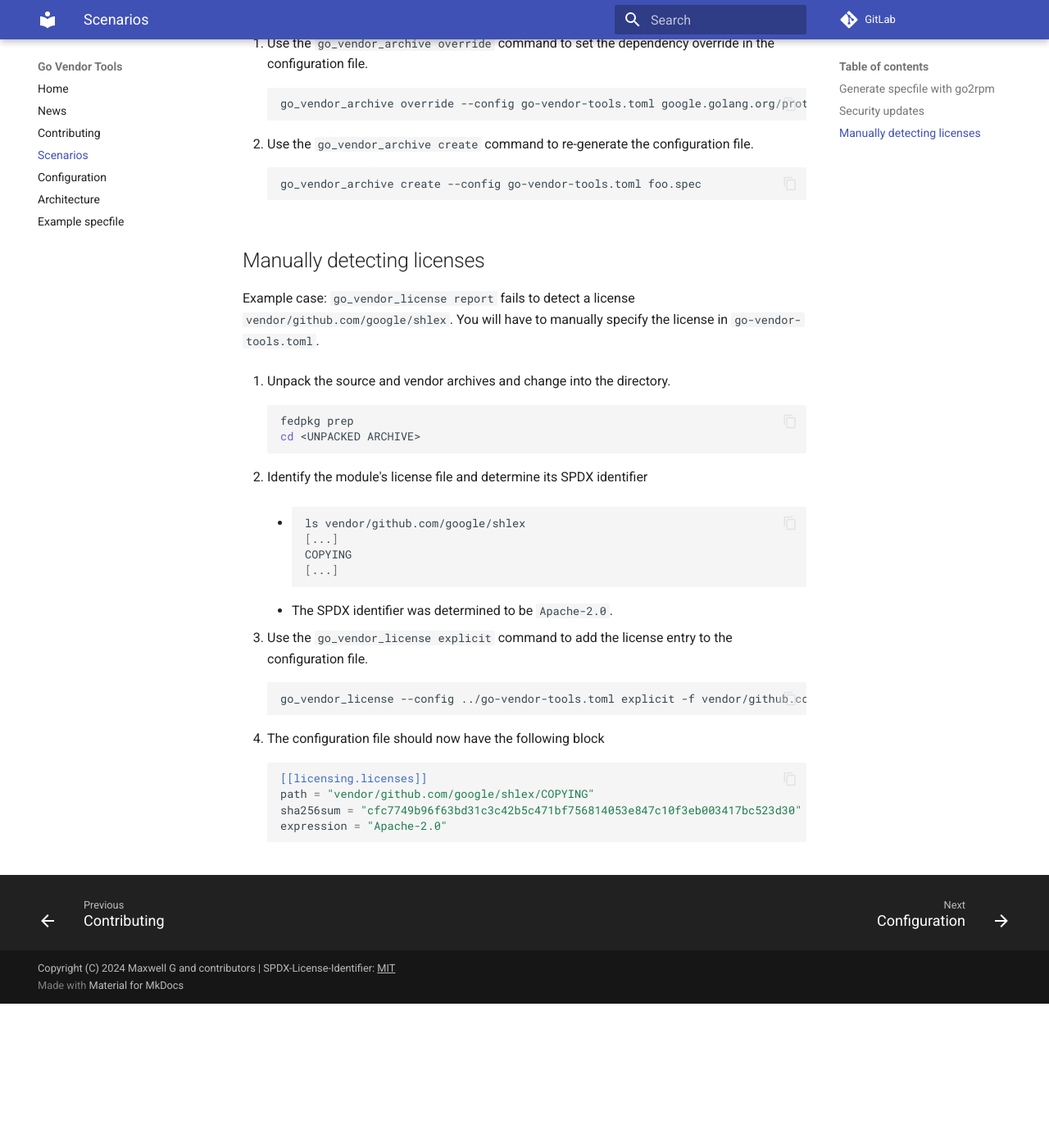
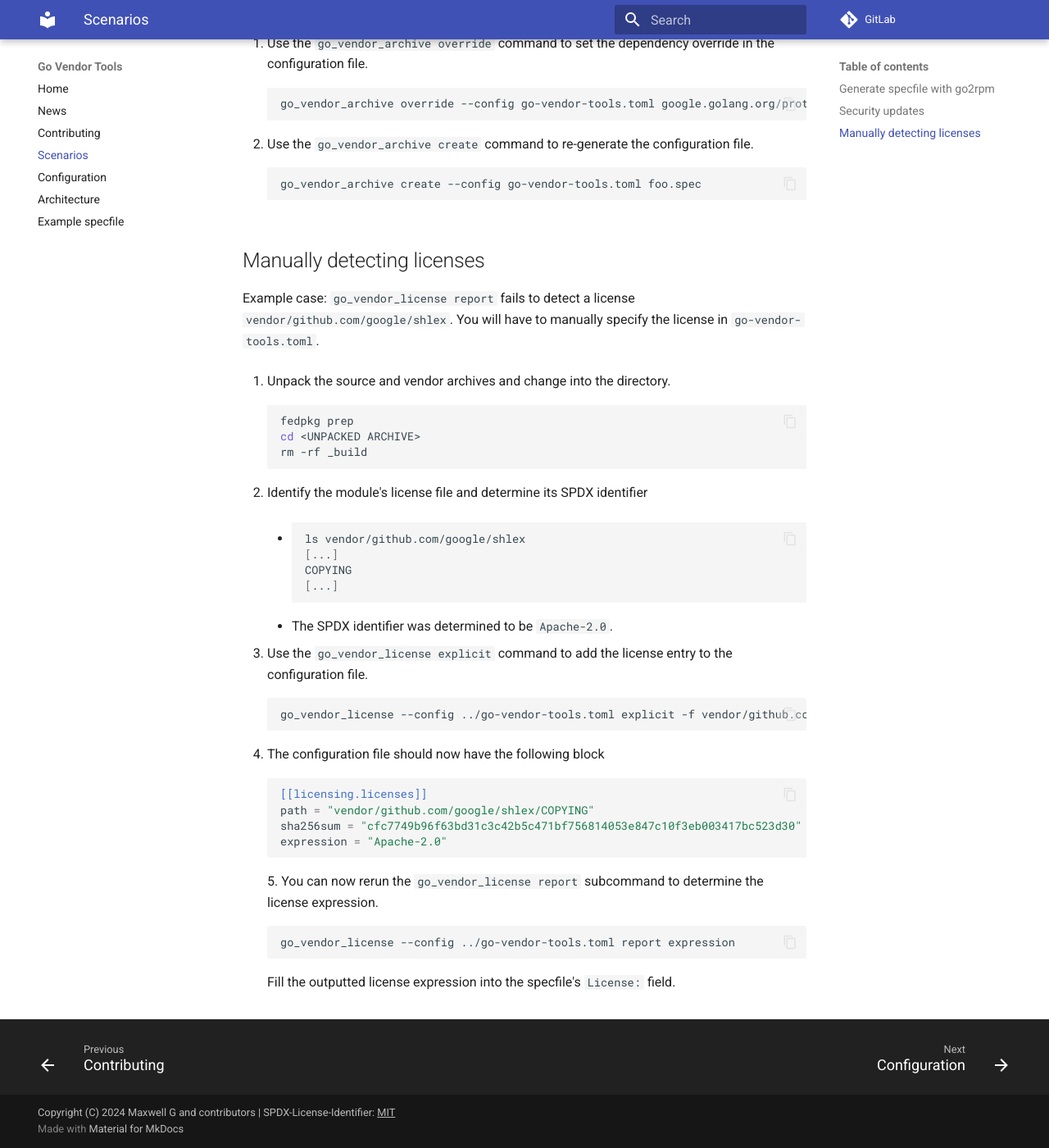
Before and after one commit to gotmax23/go-vendor-tools-mirror, an MkDocs documentation site: the page built from doc/scenarios.md, in a window 1280 px wide and 1400 px high, scrolled down 818 px. Shown: the whole window at 82% size. Built offline with MkDocs 1.6.1 and Material for MkDocs 9.7.7, drawn with Linux system fonts in a browser that asks for light colours; comment, search, counter and statistics services are not loaded; before the commit the page ends 2042 px from its top, so only the background shows below that.

Commit message:
doc Scenarios: flesh out manual license detection section

````diff
--- a/doc/scenarios.md
+++ b/doc/scenarios.md
@@ -61,6 +61,7 @@ in `go-vendor-tools.toml`.
     ``` bash
     fedpkg prep
     cd <UNPACKED ARCHIVE>
+    rm -rf _build
     ```
 
 2. Identify the module's license file and determine its SPDX identifier
@@ -89,3 +90,11 @@ in `go-vendor-tools.toml`.
     sha256sum = "cfc7749b96f63bd31c3c42b5c471bf756814053e847c10f3eb003417bc523d30"
     expression = "Apache-2.0"
     ```
+5. You can now rerun the `go_vendor_license report` subcommand to determine the
+   license expression.
+
+    ``` bash
+    go_vendor_license --config ../go-vendor-tools.toml report expression
+    ```
+
+    Fill the outputted license expression into the specfile's `License:` field.
````
